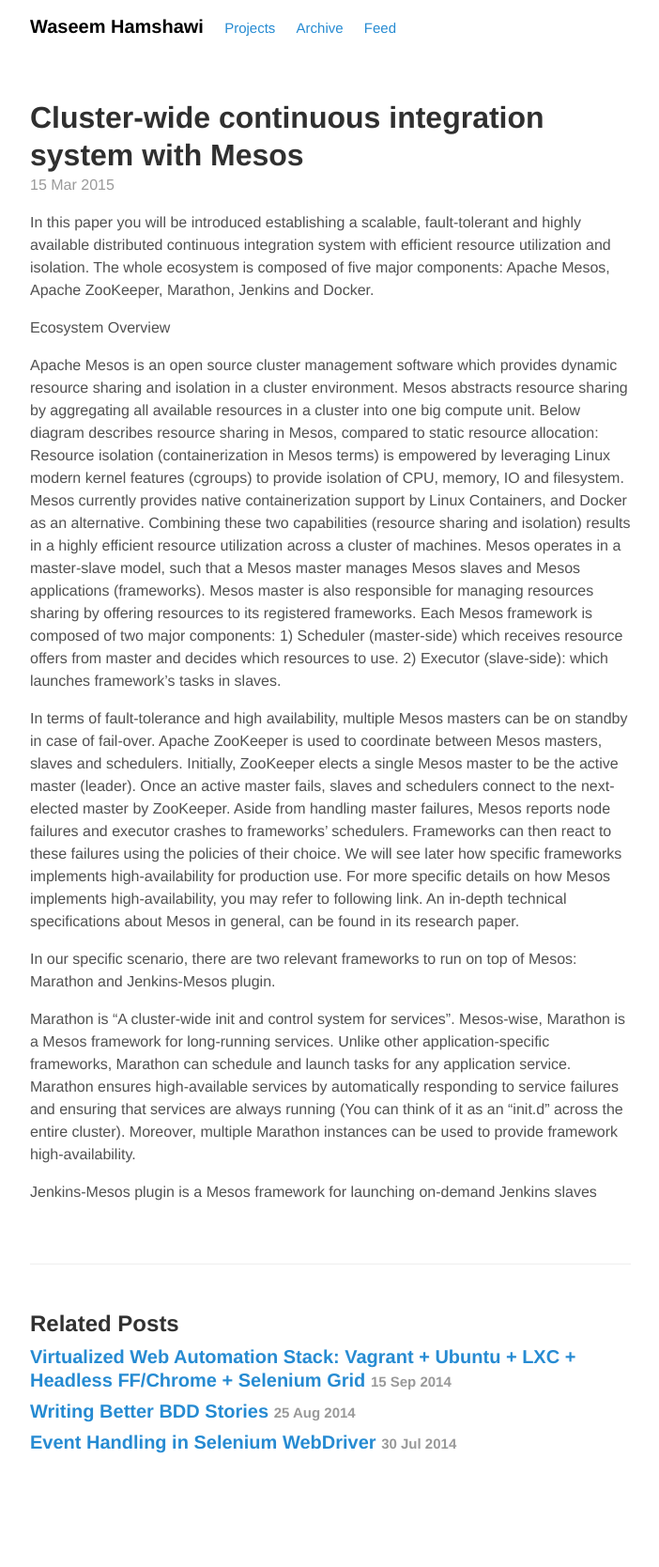
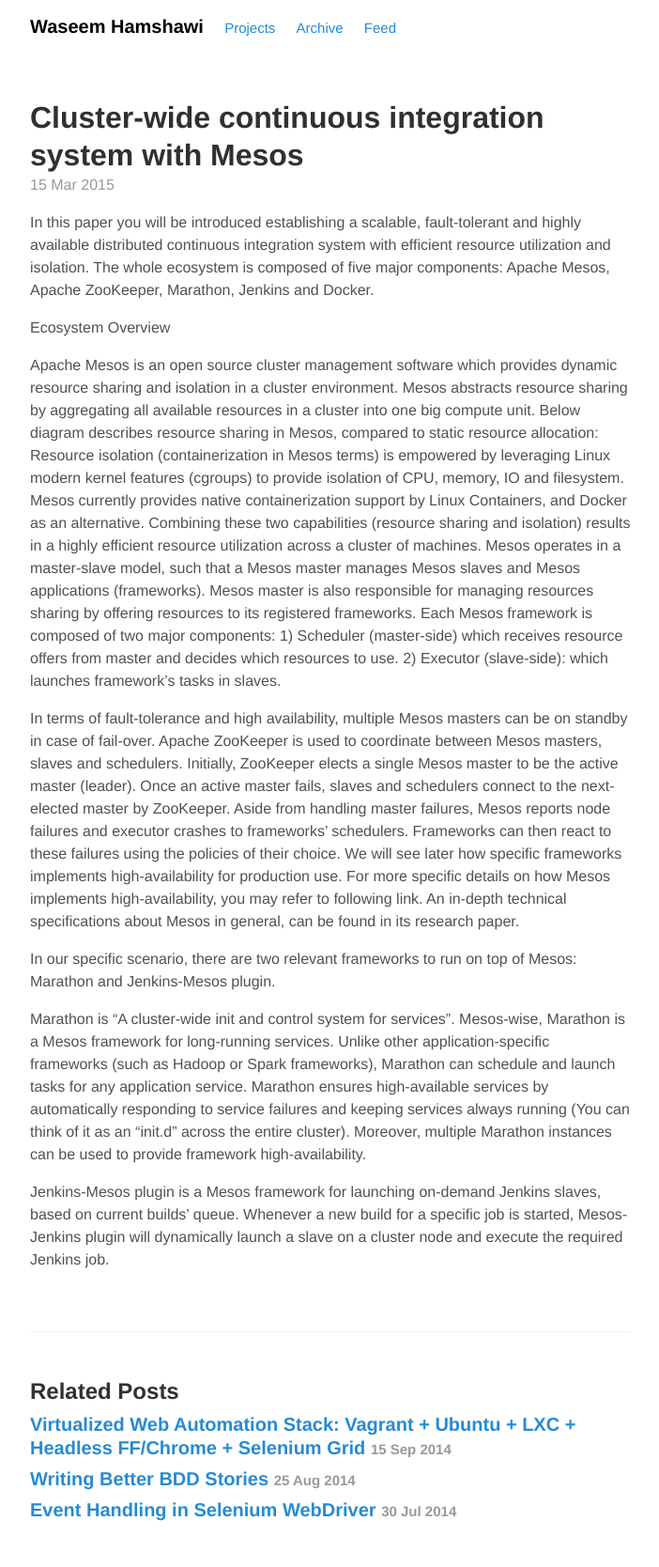
Before and after one commit to waseemh/waseemh.github.io_F, a Jekyll site: the page built from _posts/2015-03-15-scalable-cluster-wideci-system-mesos-jenkins.md, in a window 1280 px wide. Shown: the whole page at 94% size, without its empty margins (288-990 px from the left). Built offline with Jekyll 4.4.1, drawn with Linux system fonts in a browser that asks for light colours; Markdown is read by kramdown in place of the engine named in the settings; before the commit the page ends 1596 px from its top, so only the background shows below that.

Commit message:
Update 2015-03-15-scalable-cluster-wideci-system-mesos-jenkins.md

```diff
--- a/_posts/2015-03-15-scalable-cluster-wideci-system-mesos-jenkins.md
+++ b/_posts/2015-03-15-scalable-cluster-wideci-system-mesos-jenkins.md
@@ -20,6 +20,6 @@
 
 In our specific scenario, there are two relevant frameworks to run on top of Mesos: Marathon and Jenkins-Mesos plugin.
 
-Marathon is "A cluster-wide init and control system for services". Mesos-wise, Marathon is a Mesos framework for long-running services. Unlike other application-specific frameworks, Marathon can schedule and launch tasks for any application service. Marathon ensures high-available services by automatically responding to service failures and ensuring that services are always running (You can think of it as an "init.d" across the entire cluster). Moreover, multiple Marathon instances can be used to provide framework high-availability.
+Marathon is "A cluster-wide init and control system for services". Mesos-wise, Marathon is a Mesos framework for long-running services. Unlike other application-specific frameworks (such as Hadoop or Spark frameworks), Marathon can schedule and launch tasks for any application service. Marathon ensures high-available services by automatically responding to service failures and keeping services always running (You can think of it as an "init.d" across the entire cluster). Moreover, multiple Marathon instances can be used to provide framework high-availability.
 
-Jenkins-Mesos plugin is a Mesos framework for launching on-demand Jenkins slaves
+Jenkins-Mesos plugin is a Mesos framework for launching on-demand Jenkins slaves, based on current builds' queue. Whenever a new build for a specific job is started, Mesos-Jenkins plugin will dynamically launch a slave on a cluster node and execute the required Jenkins job.
```
